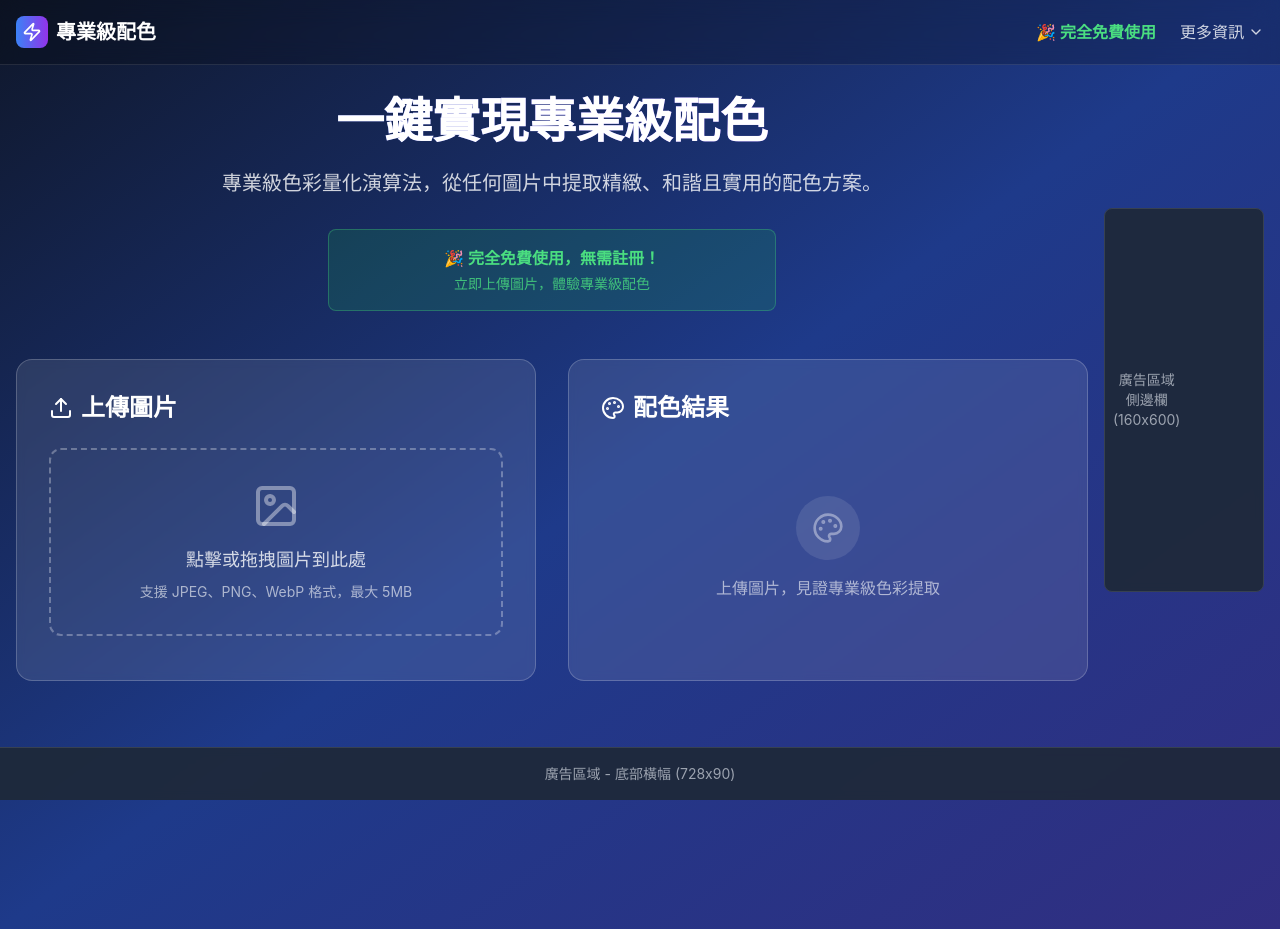
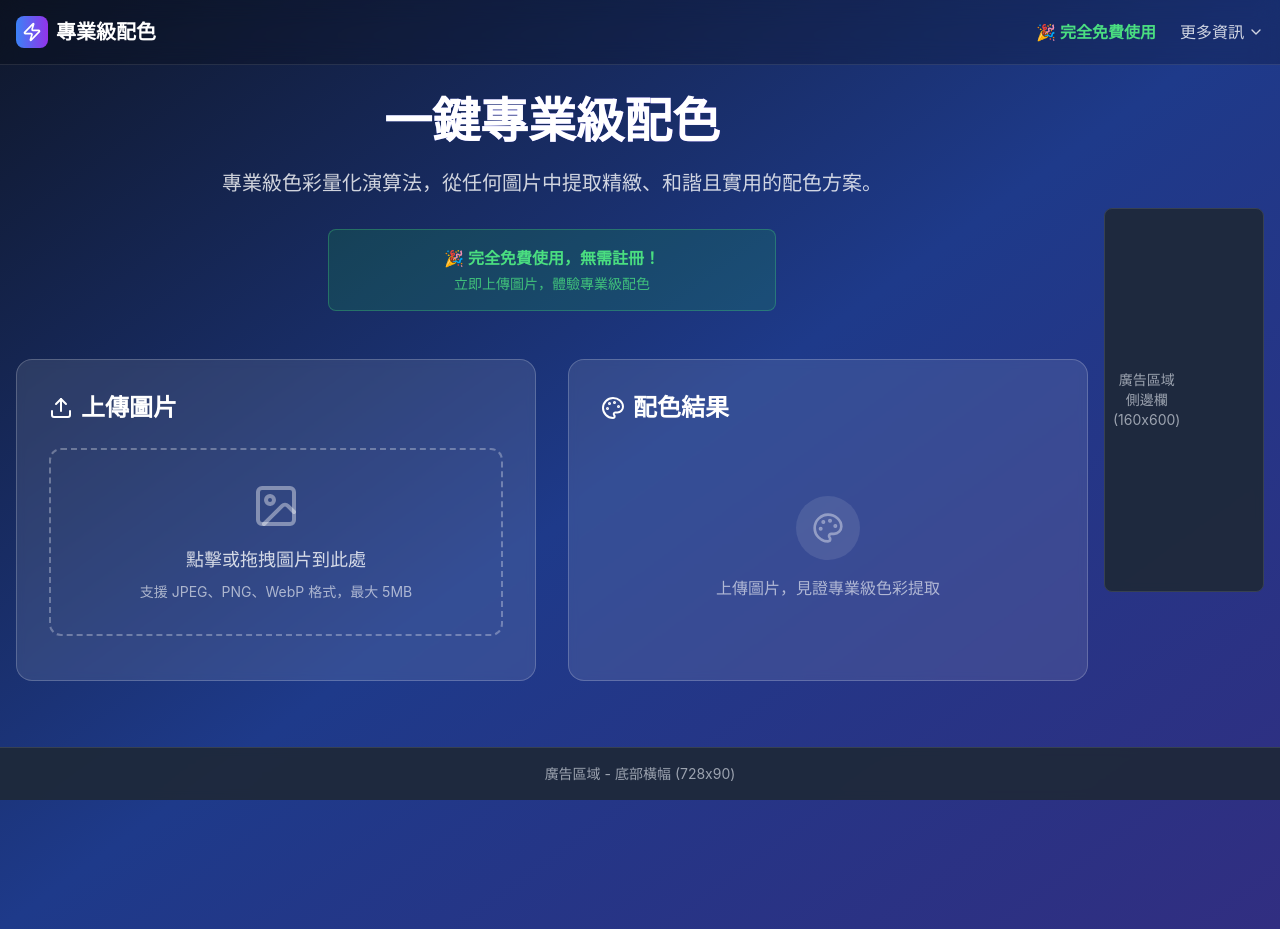
Before and after one commit to jiun8631/img_enhance, a React (Vite) app: page / in a window 1280 px wide. Built offline with nearby package versions, Linux system fonts and the light colour scheme.

Commit message:
改變首頁文字內容

```diff
--- a/src/components/HomePage.tsx
+++ b/src/components/HomePage.tsx
@@ -198,7 +198,7 @@ export default function HomePage() {
     <div className="min-h-screen pb-24">
       <div className="text-center mb-12">
         <h1 className="text-5xl font-bold text-white mb-6 bg-gradient-to-r from-blue-400 to-purple-600 bg-clip-text text-transparent">
-          一鍵實現專業級配色
+          一鍵專業級配色
         </h1>
         <p className="text-xl text-white/80 mb-8 max-w-2xl mx-auto">
           專業級色彩量化演算法，從任何圖片中提取精緻、和諧且實用的配色方案。
```
